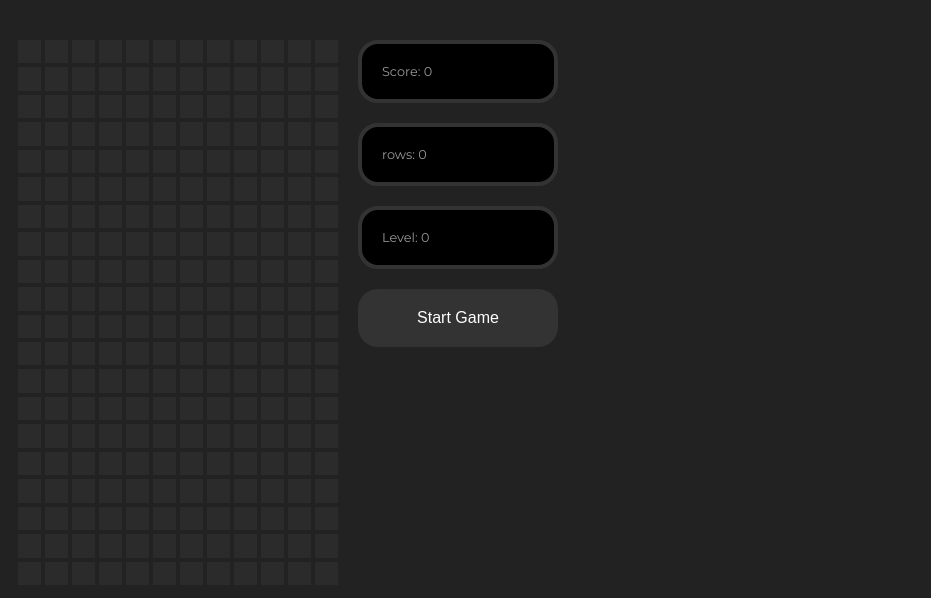
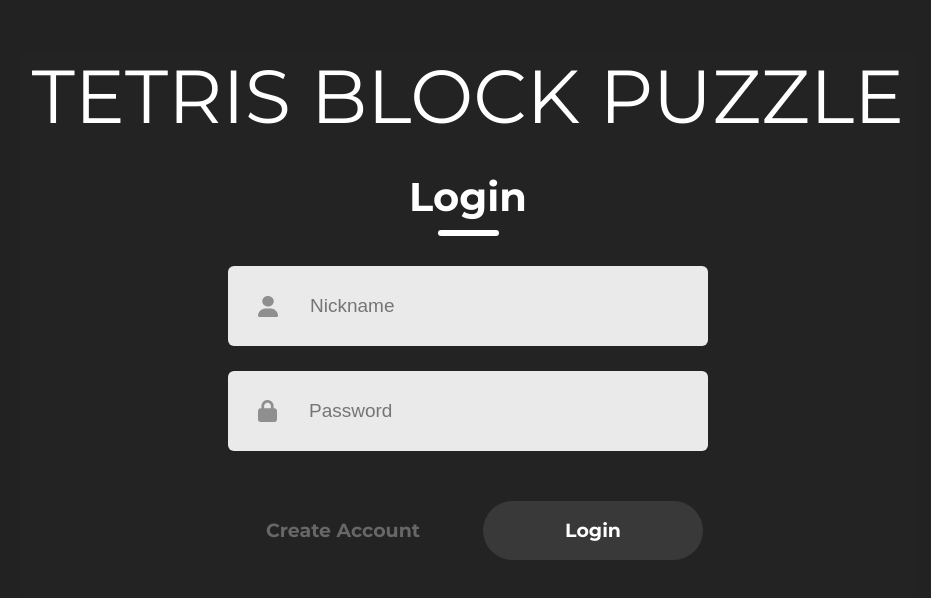
Before and after one commit to isaacbatista26/Tetris-Game-Puzzle, a React (Vite) app in the folder client/: page / in a window 1280 px wide. Shown: the top 598 px of the page, without its empty margins (172-1103 px from the left). Built offline with nearby package versions, Linux system fonts and the light colour scheme.

Commit message:
feat: login and register routes

```diff
--- a/client/src/App.jsx
+++ b/client/src/App.jsx
@@ -9,7 +9,9 @@ const App = ({ playerInfo }) => {
   return (
     <BrowserRouter>
       <Routes>
-        <Route path="/" element={<Tetris playerInfo={playerInfo} />} />
+        <Route path="/tetris" element={<Tetris playerInfo={playerInfo} />} />
+        <Route path="/" element={<Login />} />
+        <Route path="/register" element={<Register />} />
       </Routes>
     </BrowserRouter>
   );
```
